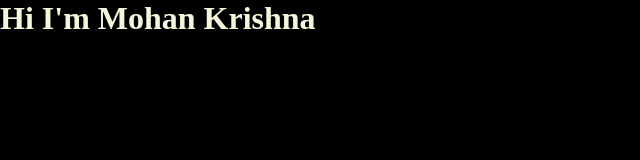
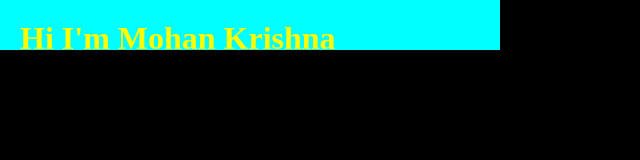
Before and after one commit to mohankrishna-challapalli/Responsive-Portfolio, a plain HTML site: page index.html in a window 1280 px wide. Shown: the whole page, without its empty margins (0-640 px from the left). Drawn offline with Linux system fonts and the light colour scheme.

Commit message:
Initial Commit

```diff
--- a/index.html
+++ b/index.html
@@ -8,6 +8,8 @@
     <link rel="stylesheet" href="style.css" />
   </head>
   <body>
-    <h1>Hi I'm Mohan Krishna</h1>
+    <div class="Introduction_Page">
+      <h1>Hi I'm Mohan Krishna</h1>
+    </div>
   </body>
 </html>
--- a/style.css
+++ b/style.css
@@ -8,3 +8,12 @@ body {
   background: black;
   color: beige;
 }
+
+.Introduction_Page {
+  width: 500px;
+  height: 50px;
+  padding: 20px 20px 20px;
+
+  background-color: aqua;
+  color: yellow;
+}
```
